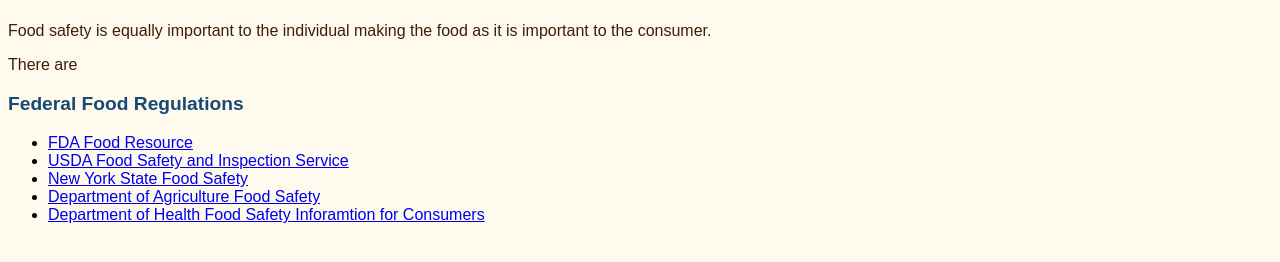
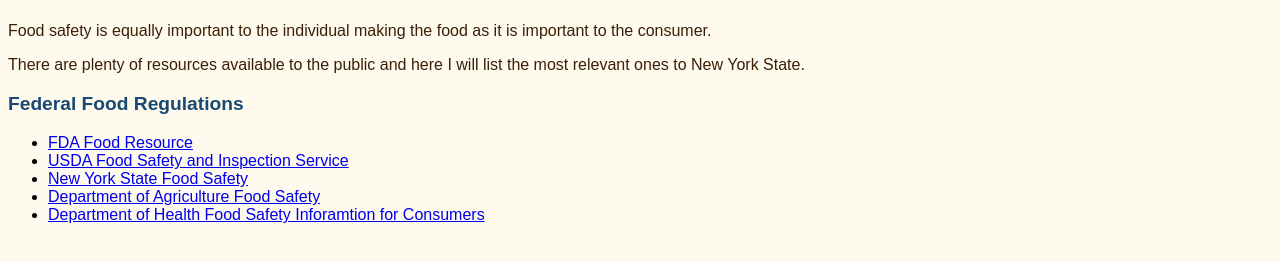
Before and after one commit to CIS-130/Team-5, a plain HTML site: page foodsafety.html in a window 1280 px wide. Shown: the part 232-494 px from the top of the page. Drawn offline with Linux system fonts and the light colour scheme.

Commit message:
Change to food safety page

```diff
--- a/foodsafety.html
+++ b/foodsafety.html
@@ -34,7 +34,7 @@
       <section class="safety">
         <h2>Regulatory Food Safety</h2>
         <p>Food safety is equally important to the individual making the food as it is important to the consumer.</p>
-        <p>There are</p>
+        <p>There are plenty of resources available to the public and here I will list the most relevant ones to New York State.</p>
 
 
 
```
